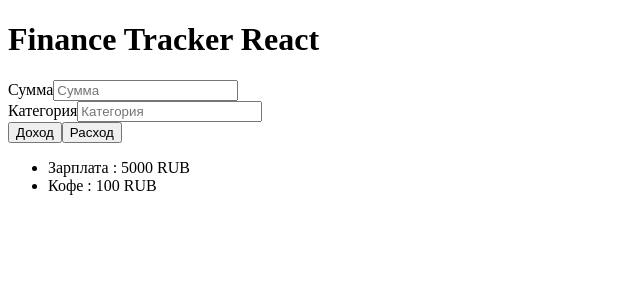
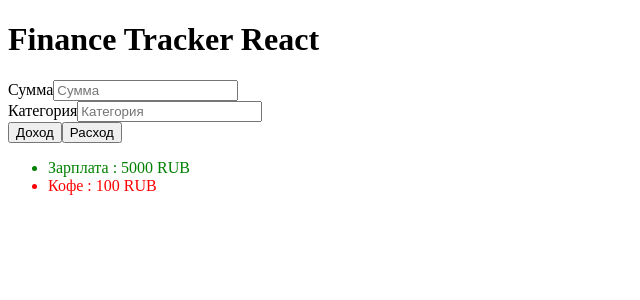
Before and after one commit to stanislavluft/fimi, a React (Vite) app: page / in a window 1280 px wide. Shown: the top 300 px of the page, without its empty margins (0-640 px from the left). Built offline with nearby package versions, Linux system fonts and the light colour scheme.

Commit message:
"styles: add coloring for transaction types"

```diff
--- a/src/components/TransactionList.tsx
+++ b/src/components/TransactionList.tsx
@@ -8,7 +8,10 @@ function TransactionList({ transactions }: TransactionListProps) {
     <>
       <ul>
         {transactions.map((transaction) => (
-          <li key={transaction.id}>
+          <li
+            style={{ color: transaction.type === 'income' ? 'green' : 'red' }}
+            key={transaction.id}
+          >
             {transaction.category} : {transaction.amount} RUB
           </li>
         ))}
```
